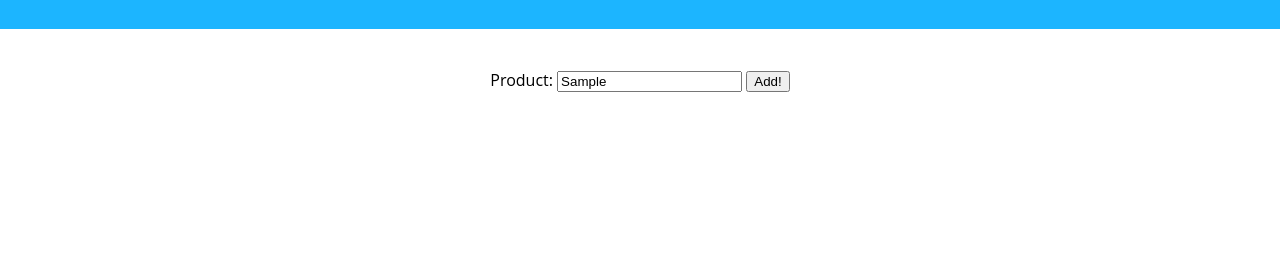
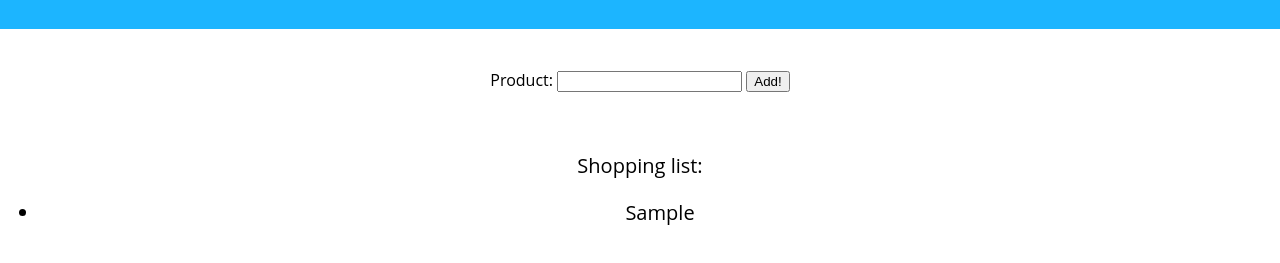
Before and after one commit to Maszka/zakupy, a plain HTML site: page index.html in a window 1280 px wide. Both pictures are taken after typing "Sample" into the empty fields and a click on the button "Add!". Shown: the part 171-434 px from the top of the page. Drawn offline with Linux system fonts and the light colour scheme.

Commit message:
Adding correctly script! Adding clearing input field

```diff
--- a/index.html
+++ b/index.html
@@ -4,8 +4,6 @@
     <meta charset="UTF-8">
     <title>Zakupy</title>
     <link href="main.css" rel="stylesheet" type="text/css"/>
-    <script src="main.js"></script>
-
 </head>
 <body>
 <header>
@@ -13,10 +11,27 @@
         Appka do zakupow
     </div>
 </header>
-<div id="container">
+<div id="input">
     Product: <input type="text" id="shopping-field" name="product">
     <button type="button" id="add-button">Add!</button>
 </div>
+<div id="shopping-list">
+    Shopping list:
     <ul id="list"></ul>
+</div>
+
+
+<script>
+    document.getElementById("add-button").onclick = function () {
+        var text = document.getElementById("shopping-field").value;
+        var list = document.getElementById("list");
+        var li = document.createElement("li");
+        var textnode = document.createTextNode(text);
+        li.appendChild(textnode);
+        list.appendChild(li);
+        document.getElementById("shopping-field").value = "";
+    }
+
+</script>
 </body>
 </html>
--- a/main.css
+++ b/main.css
@@ -1,6 +1,7 @@
 body{
     margin: 0;
     font-family: 'Open Sans', sans-serif;
+    text-align: center;
 }
 
 header{
@@ -10,13 +11,18 @@ header{
 }
 
 header > div {
-    text-align: center;
     color: white;
     font-size: 50px;
     padding: 50px;
 }
 
-#container{
-    margin-top: 40px;
-    text-align: center;
+#input{
+    margin: 40px 0 60px;
 }
+#shopping-list{
+    font-size: 20px;
+}
+#list{
+    margin-left: auto;
+    margin-right: auto;
+}
--- a/main.js
+++ /dev/null
@@ -1,11 +0,0 @@
-/**
- * Created by Marta on 9/18/2017.
- */
-document.getElementById("add-button").onclick = function () {
-    var text = document.getElementById("shopping-field").value;
-    var li = document.createElement("li");
-    var textnode = document.createTextNode(text);
-    li.appendChild(textnode);
-    document.getElementById("list").appendChild(li);
-
-}
```
